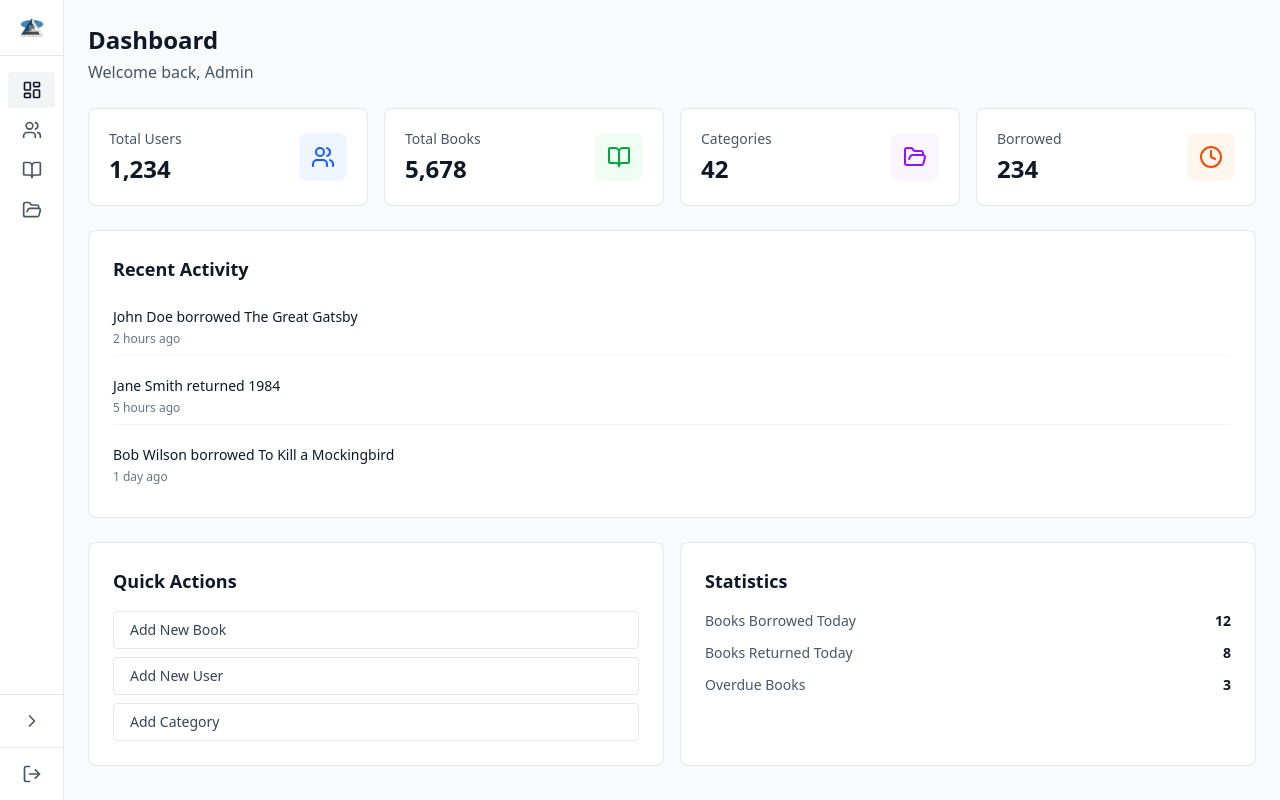
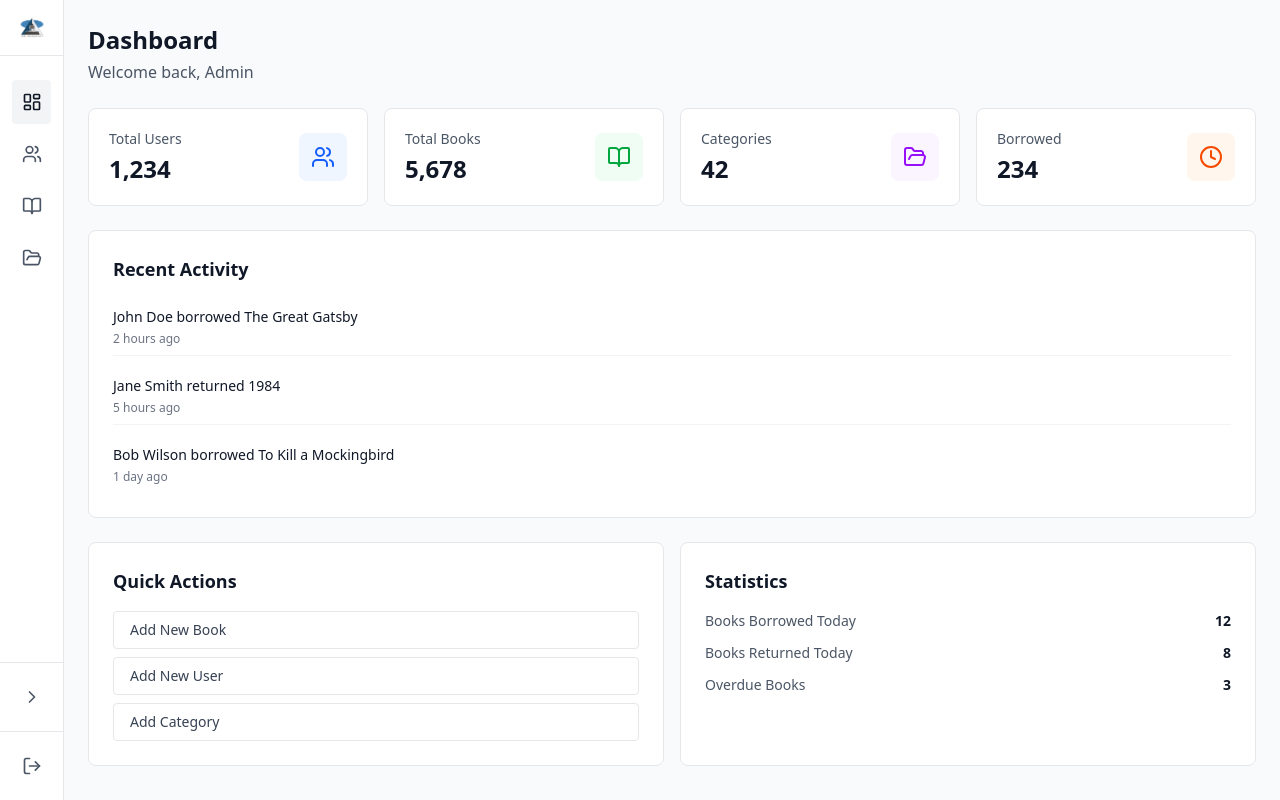
Before and after one commit to Regiaaaaaa/PSPD_FE, a React (Vite) app: page /admin/dashboard in a window 1280 px wide. Both pictures are taken after a click on the button 180 px from the left and 27 px from the top of the page. Built offline with nearby package versions, Linux system fonts and the light colour scheme.

Commit message:
refactor: update space menu

```diff
--- a/src/components/sidebars/AdminSidebar.jsx
+++ b/src/components/sidebars/AdminSidebar.jsx
@@ -109,8 +109,8 @@ export default function AdminSidebar() {
         </div>
 
         {/* Navigation */}
-        <nav className="flex-1 overflow-y-auto py-4 px-2">
-          <div className="space-y-1">
+        <nav className="flex-1 overflow-y-auto py-6 px-3">
+          <div className="space-y-2">
             {menuItems.map((item) => {
               const IconComponent = item.icon;
               return (
@@ -119,7 +119,7 @@ export default function AdminSidebar() {
                   to={item.path}
                   onClick={() => setIsMobileMenuOpen(false)}
                   className={`
-                    flex items-center px-3 py-2 rounded text-sm
+                    flex items-center px-3 py-3 rounded text-sm
                     transition-colors
                     ${
                       isActive(item.path)
@@ -140,10 +140,10 @@ export default function AdminSidebar() {
 
         {/* Toggle Button - Show at bottom when collapsed (desktop only) */}
         {!isExpanded && !isMobileMenuOpen && (
-          <div className="hidden lg:block border-t border-gray-200 p-2">
+          <div className="hidden lg:block border-t border-gray-200 p-3">
             <button
               onClick={() => setIsExpanded(!isExpanded)}
-              className="w-full flex items-center justify-center px-3 py-2 rounded text-sm text-gray-600 hover:bg-gray-50"
+              className="w-full flex items-center justify-center px-3 py-3 rounded text-sm text-gray-600 hover:bg-gray-50"
               title="Expand"
             >
               <ChevronRight size={20} className="flex-shrink-0" />
@@ -152,11 +152,11 @@ export default function AdminSidebar() {
         )}
 
         {/* Logout Button */}
-        <div className="border-t border-gray-200 p-2">
+        <div className="border-t border-gray-200 p-3">
           <button
             onClick={handleLogout}
             className={`
-              w-full flex items-center px-3 py-2 rounded text-sm
+              w-full flex items-center px-3 py-3 rounded text-sm
               text-gray-600 hover:bg-gray-50
               ${(isExpanded || isMobileMenuOpen) ? 'gap-3' : 'justify-center'}
             `}
```
